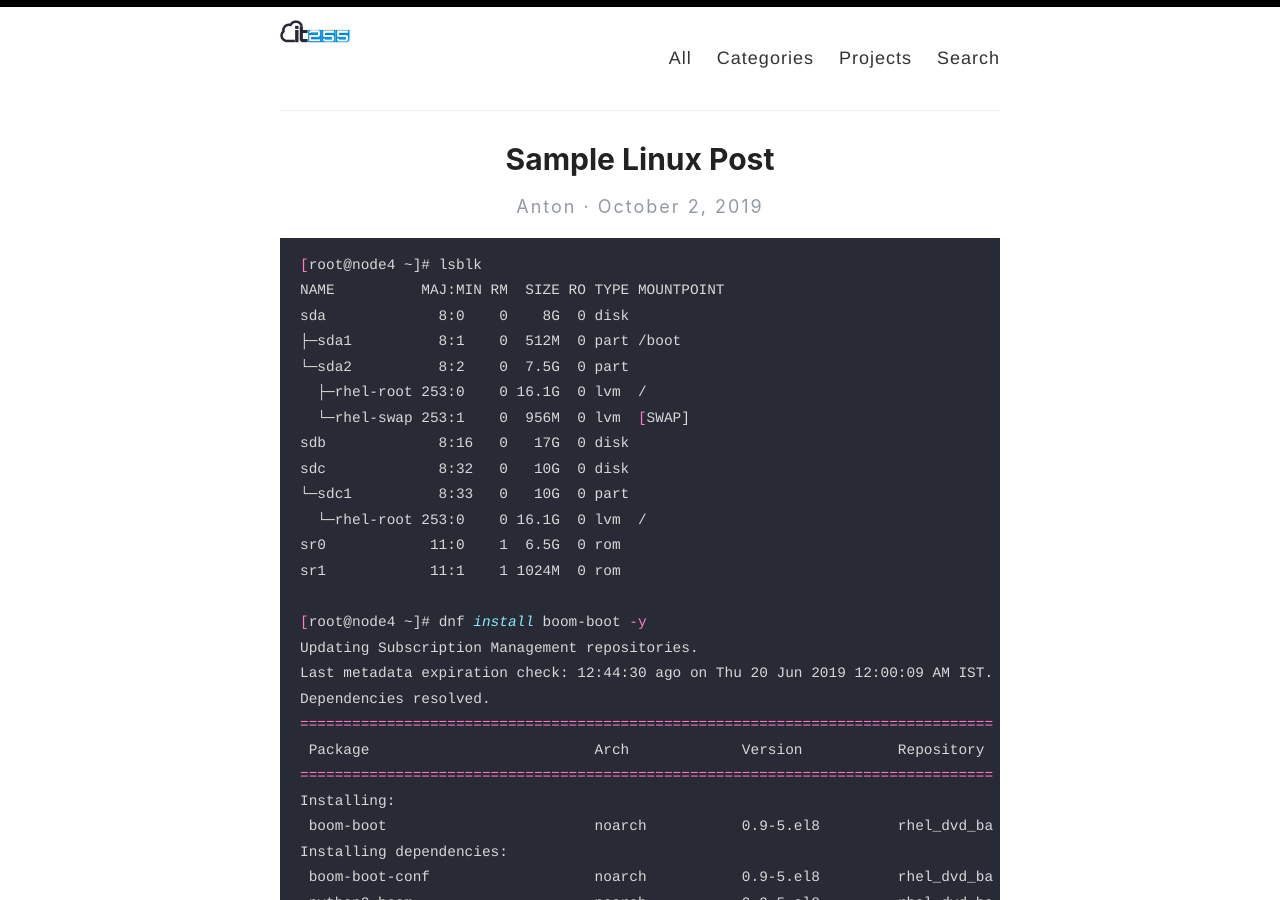
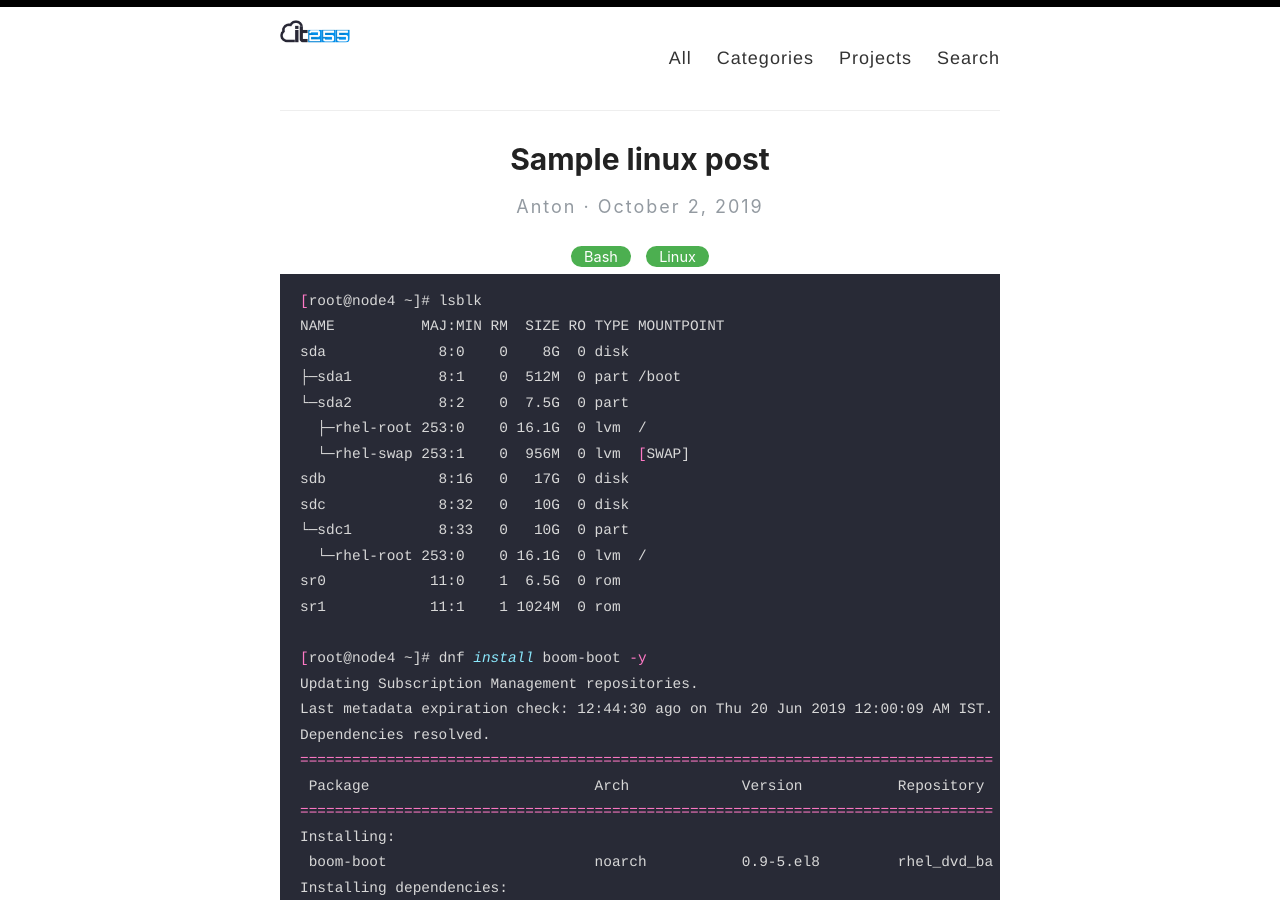
Before and after one commit to it255ru/reverie, a Jekyll site: the page built from _posts/2019-10-02-sample-linux-post.md, in a window 1280 px wide and 900 px high. Built offline with Jekyll 4.4.1, drawn with Linux system fonts in a browser that asks for light colours; our own code applies the rules of GitHub Pages for plain Markdown files.

Commit message:
Update 2019-10-02-sample-linux-post.md

````diff
--- a/_posts/2019-10-02-sample-linux-post.md
+++ b/_posts/2019-10-02-sample-linux-post.md
@@ -1,3 +1,9 @@
+---
+layout: post
+title:  Sample linux post
+categories: [Bash,Linux]
+---
+
 ```bash
 [root@node4 ~]# lsblk
 NAME          MAJ:MIN RM  SIZE RO TYPE MOUNTPOINT
````
